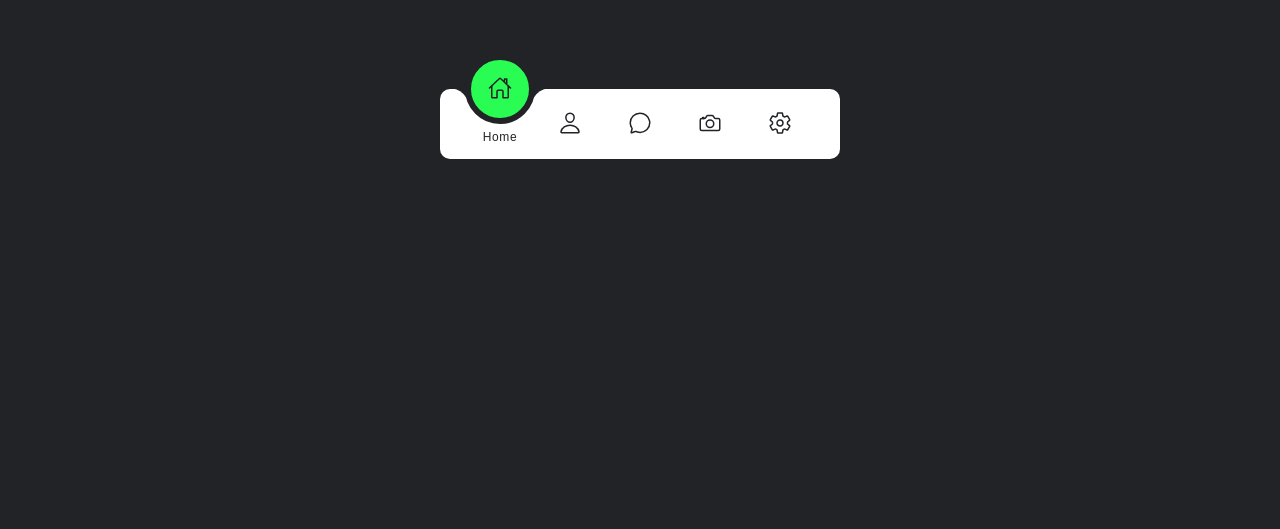
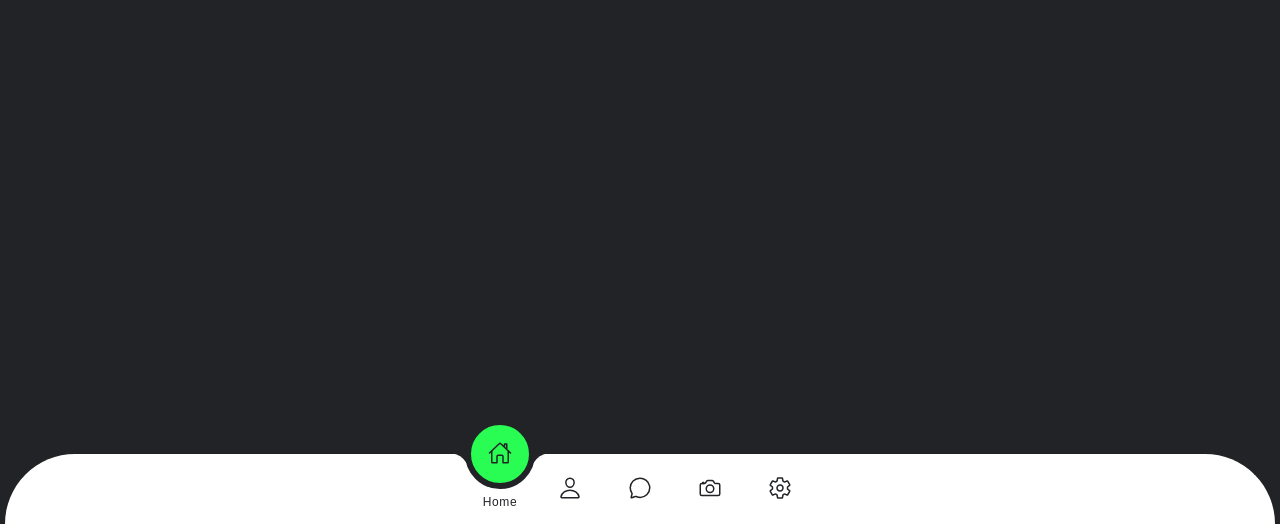
Before and after one commit to VladPalaev/navigition_menu_bar, a website: page index.html in a window 1280 px wide. Shown: the part 276-805 px from the top of the page. Drawn offline with nearby package versions, Linux system fonts and the light colour scheme.

Commit message:
feat: add global layout

```diff
--- a/index.html
+++ b/index.html
@@ -8,6 +8,10 @@
 	<link rel="stylesheet" href="style.css">
 </head>
 <body>
+	<div class="wrapper">
+		<header class="header"></header>
+		<main class="main"></main>
+		<footer class="footer">
 			<nav class="navigation">
 				<ul>
 					<li class="list active">
@@ -53,6 +57,8 @@
 					<div class="indicator"></div>
 				</ul>
 			</nav>
+		</footer>
+	</div>
 	<script src="main.js"></script>
 	<script type="module" src="https://unpkg.com/ionicons@5.5.2/dist/ionicons/ionicons.esm.js"></script>
 	<script nomodule src="https://unpkg.com/ionicons@5.5.2/dist/ionicons/ionicons.js"></script>
--- a/style.css
+++ b/style.css
@@ -9,12 +9,23 @@
 	--clr: #222327;
 }
 
-body {
+.wrapper {
 	display: flex;
-	justify-content: center;
-	align-items: center;
-	min-height: 100vh;
+	flex-direction: column;
+	height: 100vh;
 	background-color: var(--clr);
+
+}
+.main {
+	flex: 1;
+}
+.footer {
+	background: #fff;
+	border: 5px solid var(--clr);
+	border-bottom: none;
+	border-top-left-radius: 350px;
+	border-top-right-radius: 350px;
+
 }
 
 .navigation {
@@ -24,6 +35,7 @@ body {
 	align-items: center;
 	width: 400px;
 	height: 70px;
+	margin: 0 auto;
 	background-color: #fff;
 	border-radius: 10px;
 }
```
Lines whose indentation alone changed are shown as unchanged.
